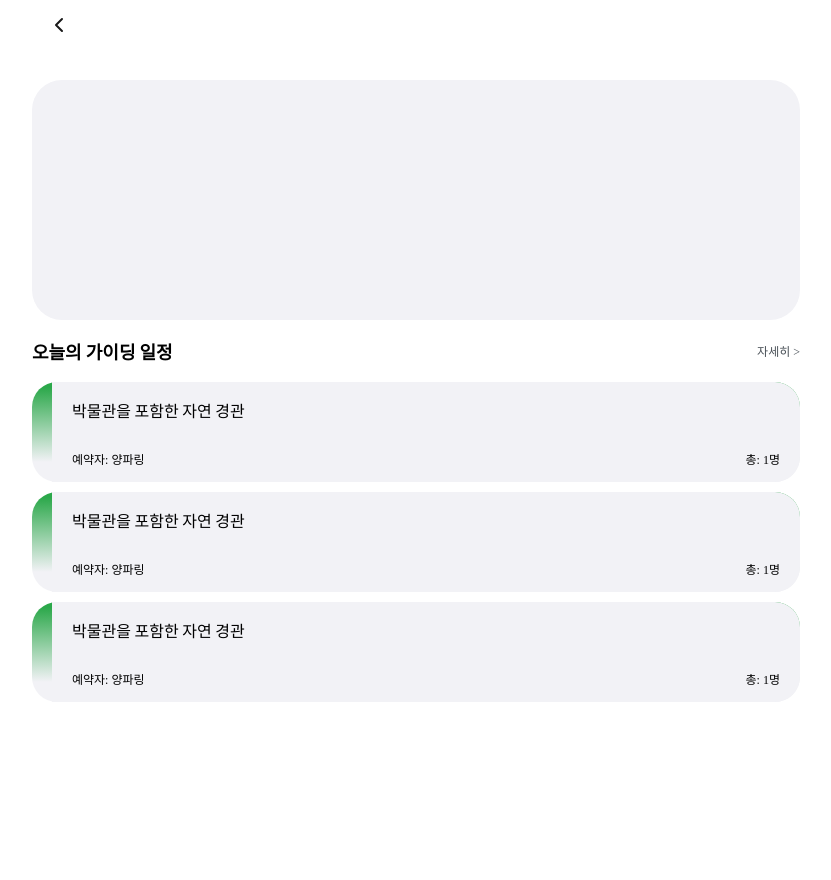
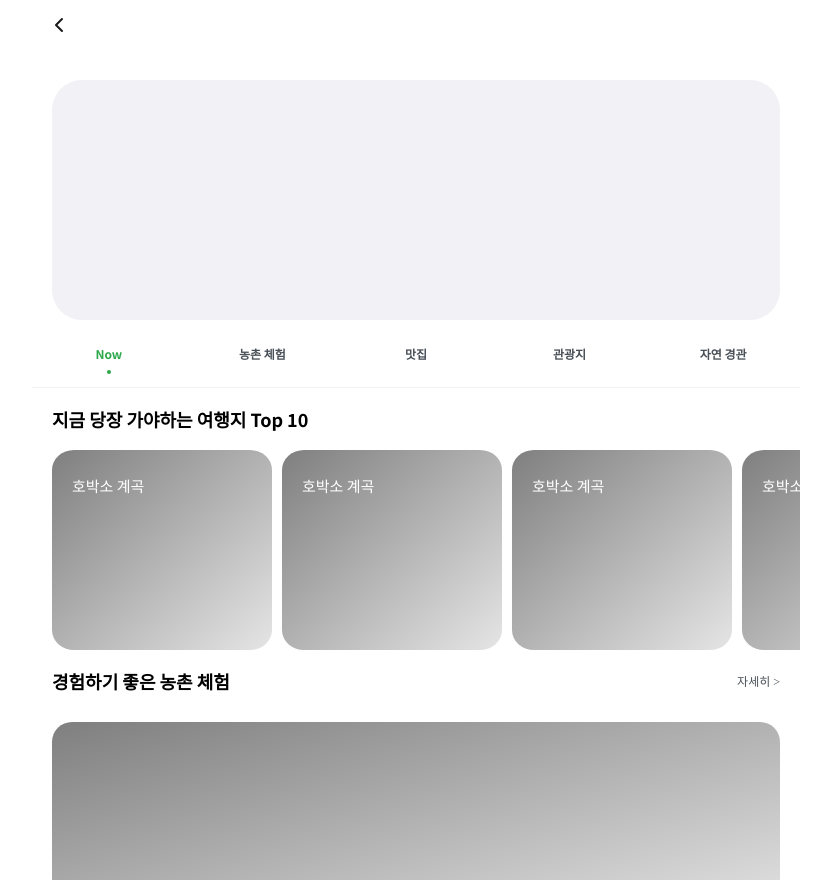
Before and after one commit to ynawhocodes/countrip-frontend, a React (Create React App) app: page / in a window 1280 px wide. Shown: the whole page, without its empty margins (224-1055 px from the left). Built offline with nearby package versions, Linux system fonts and the light colour scheme.

Commit message:
[refactor] #3 TravelerHomeView에 SectionTitle 컴포넌트 적용

```diff
--- a/src/App.tsx
+++ b/src/App.tsx
@@ -1,11 +1,12 @@
 import React from 'react'
 import GuideHomeView from './pages/home/guide/GuideHomeView'
+import TravelerHomeView from './pages/home/traveler/TravelerHomeView';
 import Router from './Router'
 
 function App() {
   return (
     <>
-      <GuideHomeView/>
+      <TravelerHomeView/>
       {/* <Router/> */}
     </>
   )
--- a/src/components/SectionTitle.tsx
+++ b/src/components/SectionTitle.tsx
@@ -7,21 +7,29 @@
   title: string
   isMore?: boolean
   url?: string
+  paddingHorizontal?: number
 }
-const SectionTitle = ({ title, isMore, url }: SectionType) => {
+const SectionTitle = ({
+  title,
+  isMore,
+  url,
+  paddingHorizontal,
+}: SectionType) => {
   return (
-    <SectionWrap>
+    <SectionWrap paddingHorizontal={paddingHorizontal}>
       <StyledSectionTitle style={fontBold}>{title}</StyledSectionTitle>
-      {isMore && <StyledMoreButton/>}
+      {isMore && <StyledMoreButton />}
     </SectionWrap>
   )
 }
 export default SectionTitle
 
-const SectionWrap = styled.div`
+const SectionWrap = styled.div<{ paddingHorizontal?: number }>`
   display: flex;
   align-items: center;
   justify-content: space-between;
+  padding: ${({ paddingHorizontal }) =>
+    paddingHorizontal ? `0 ${paddingHorizontal}px` : 0};
 `
 const StyledSectionTitle = styled.p`
   font-size: 18px;
--- a/src/pages/home/traveler/TravelerHomeView.tsx
+++ b/src/pages/home/traveler/TravelerHomeView.tsx
@@ -7,6 +7,7 @@
 import { colors } from '../../../styles/variables'
 import RectangleBoxItem from '../../../components/RectangleBoxItem'
 import { fontBold } from '../../../styles/font'
+import SectionTitle from '../../../components/SectionTitle'
 const TravelerHomeView = () => {
   return (
     <>
@@ -14,9 +15,9 @@
       <StyledCommonFullHeigthWhiteWrap>
         <StyledSearchContainer />
         <Tab items={['Now', '농촌 체험', '맛집', '관광지', '자연 경관']} />
-        <StyledSectionTitle style={fontBold}>지금 당장 가야하는 여행지 Top 10</StyledSectionTitle>
+        <SectionTitle title="지금 당장 가야하는 여행지 Top 10" paddingHorizontal={20}/>
         <HorizontalScrollBoxList/>
-        <StyledSectionTitle style={fontBold}>경험하기 좋은 농촌 체험</StyledSectionTitle>
+        <SectionTitle title="경험하기 좋은 농촌 체험" isMore={true} paddingHorizontal={20}/>
         <RectangleBoxItem margin={20}/>
         <RectangleBoxItem margin={20}/>
         <RectangleBoxItem margin={20}/>
@@ -32,7 +33,3 @@
   height: 30%;
   border-radius: 30px;
 `
-const StyledSectionTitle = styled.p`
-  margin: 18px 20px;
-  font-size: 18px;
-`
```
